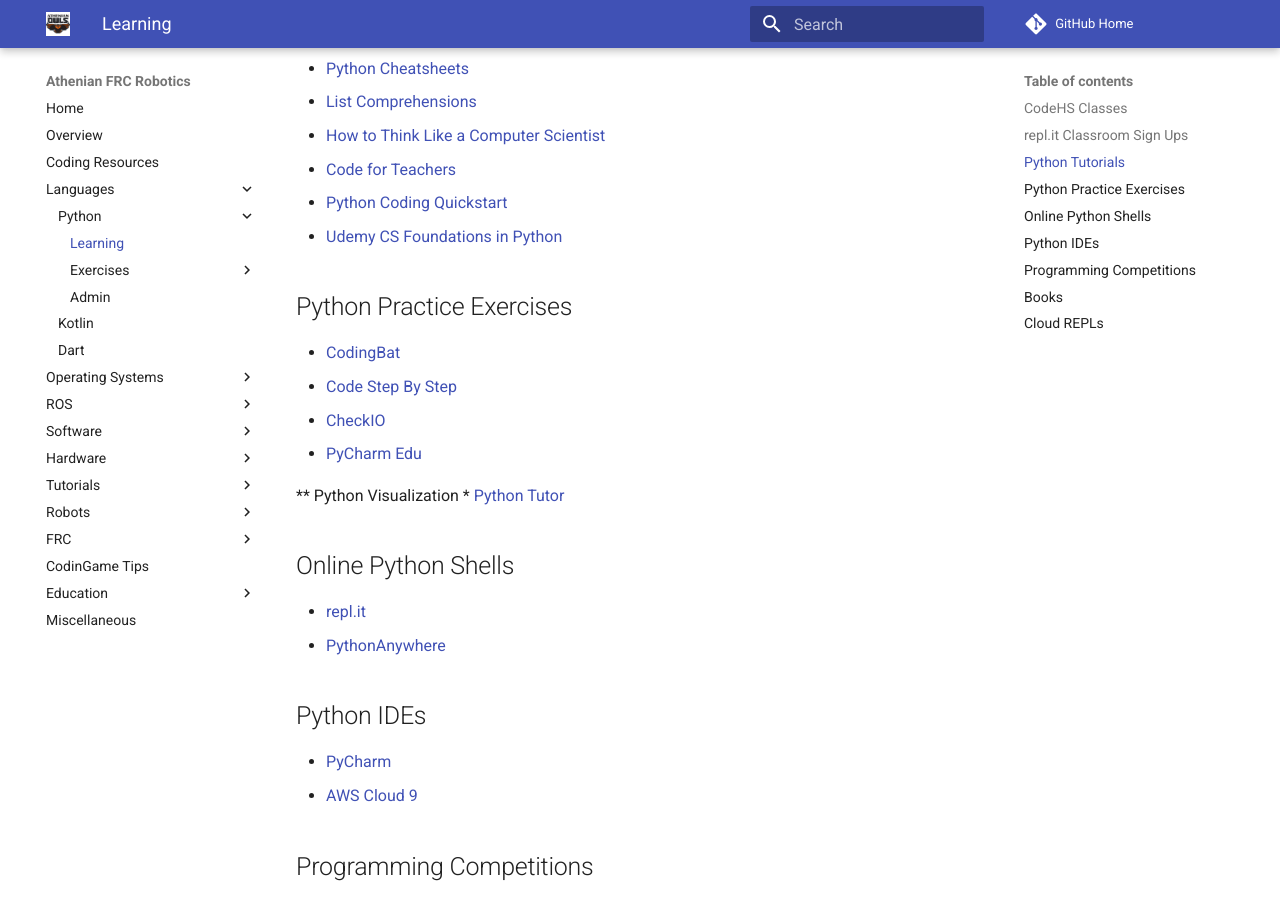
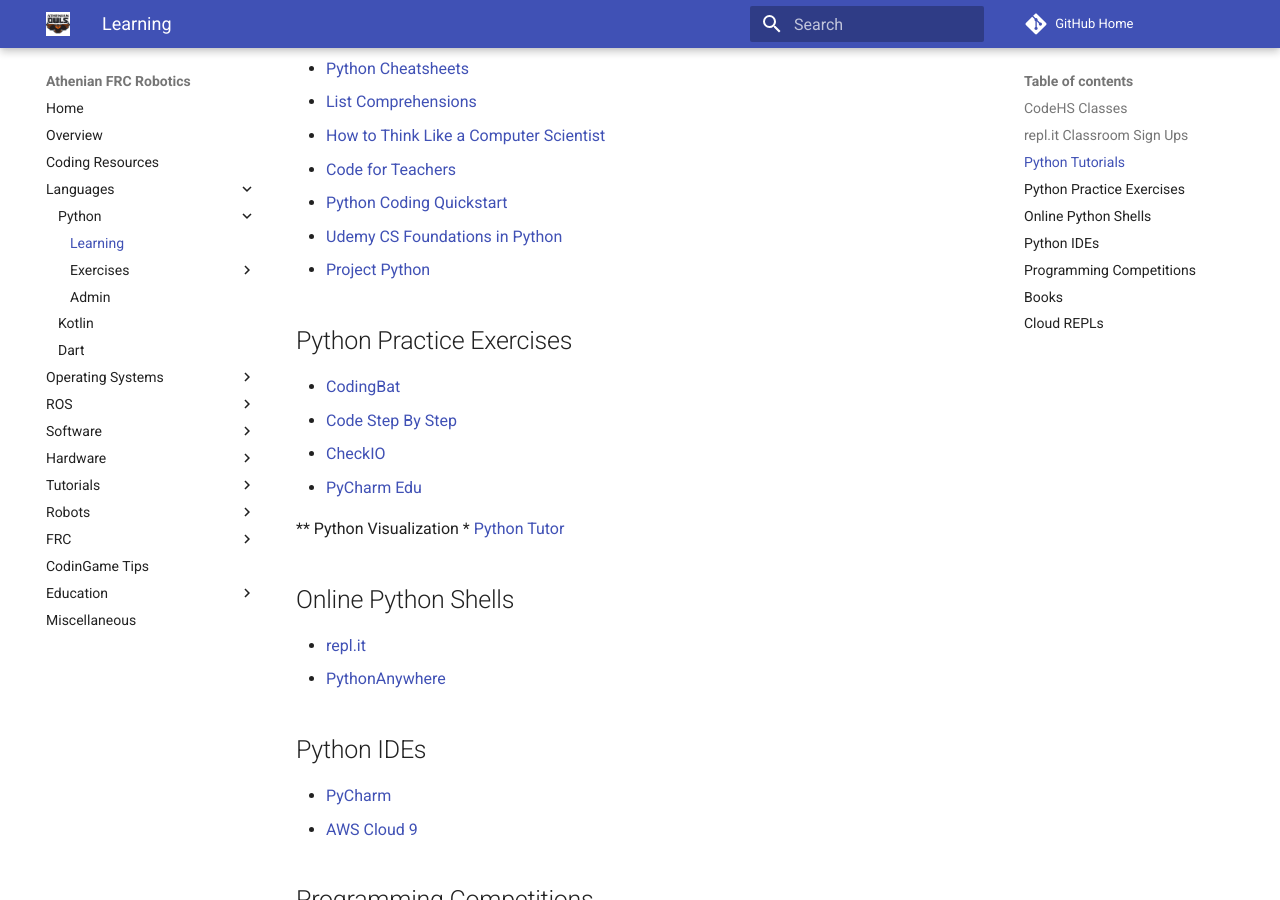
Before and after one commit to athenian-robotics/athenian-robotics-mkdocs, an MkDocs documentation site: the page built from docs/learning-python.md, in a window 1280 px wide and 900 px high, scrolled down 576 px. Built offline with MkDocs 1.6.1 and Material for MkDocs 9.7.7, drawn with Linux system fonts in a browser that asks for light colours; comment, search, counter and statistics services are not loaded.

Commit message:
Update docs

```diff
--- a/docs/learning-python.md
+++ b/docs/learning-python.md
@@ -18,6 +18,7 @@
 * [Code for Teachers](https://www.youtube.com/playlist?list=PLzP_6l8bQEa9Q-ARfEFsTuXk8GMHkKStD)
 * [Python Coding Quickstart](https://github.com/athenian-robotics/athenian-robotics.github.io/blob/master/content/PythonCodingQuickstart.pdf)
 * [Udemy CS Foundations in Python](https://www.udemy.com/foundations-in-python/)
+* [Project Python](http://projectpython.net/chapter00/)
 
 ## Python Practice Exercises
 * [CodingBat](http://codingbat.com/python)
```
Also changed, not shown: 1 other file.
